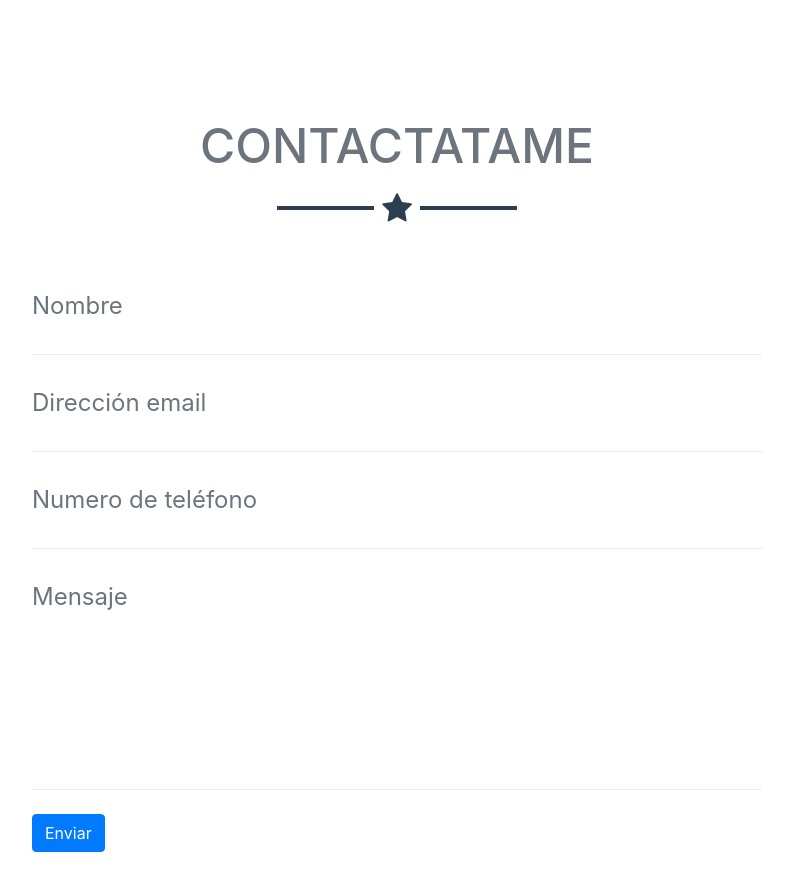
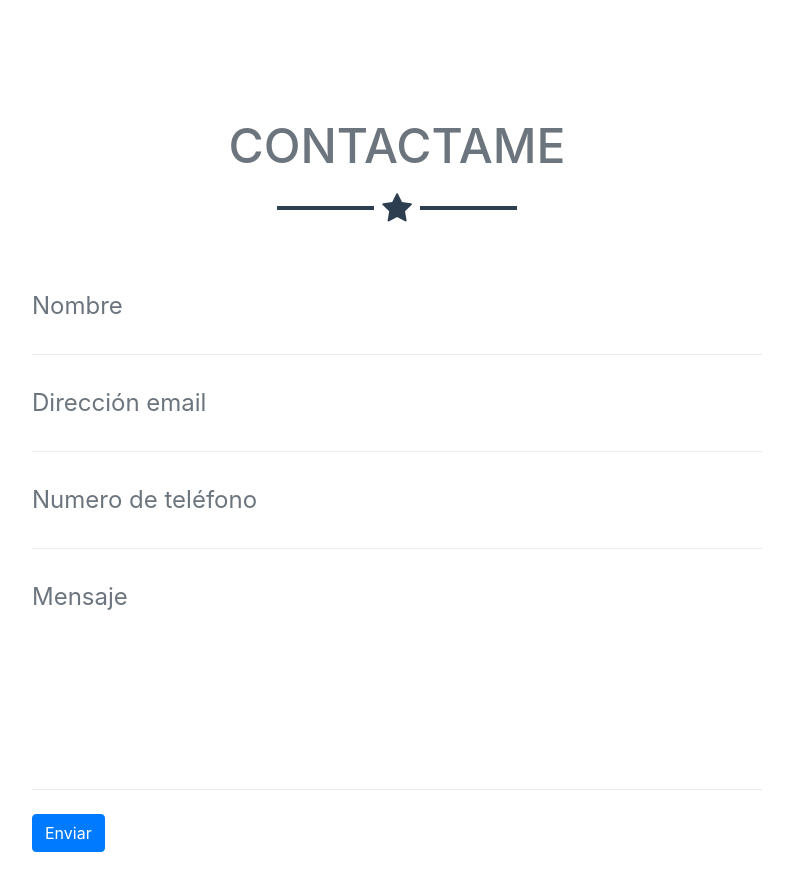
Before and after one commit to levviz/levviz.github.io, a website with bundled scripts: page index.html in a window 1280 px wide. Shown: the part 1500-2390 px from the top of the page, without its empty margins (243-1036 px from the left). Built offline with nearby package versions, Linux system fonts and the light colour scheme.

Commit message:
Add files via upload

```diff
--- a/index.html
+++ b/index.html
@@ -137,7 +137,7 @@
     <!-- Contact Section -->
     <section id="contact">
       <div class="container">
-        <h2 class="text-center text-uppercase text-secondary mb-0">Contactatame</h2>
+        <h2 class="text-center text-uppercase text-secondary mb-0">Contactame</h2>
         <hr class="star-dark mb-5">
         <div class="row">
           <div class="col-lg-8 mx-auto">
```
